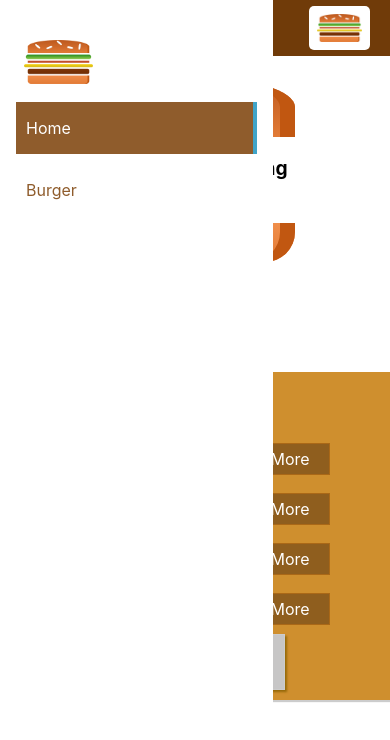
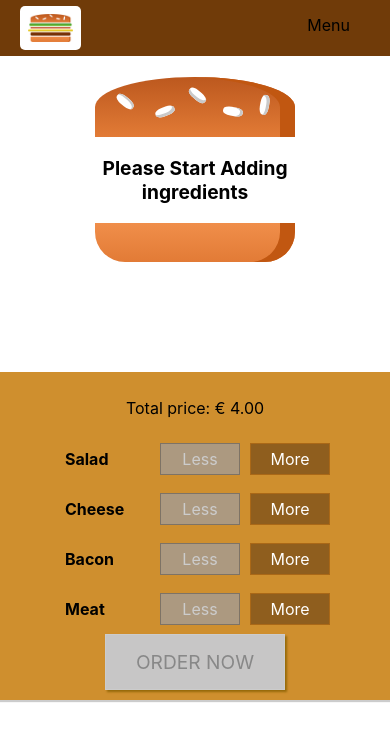
Before and after one commit to eduardtsatourov/burger, a React (Create React App) app: page / in a window 390 px wide. Shown: the top 740 px of the page. Built offline with nearby package versions, Linux system fonts and the light colour scheme.

Commit message:
added phone menu toggle

```diff
--- a/src/components/Layout/Layout.js
+++ b/src/components/Layout/Layout.js
@@ -1,19 +1,31 @@
-import React from 'react';
+import React, { Component } from 'react';
 import Aux from '../../hoc/AuxHoc';
 import SideDrawer from '../Navigation/SideDrawer/SideDrawer';
 import Toolbar from '../../components/Navigation/Toolbar/Toolbar';
 import classes from './Layout.module.css';
 
- let layout = (props) => {
+ class Layout extends Component {
+  state = {showSideDrawer: false}
+
+  sideDrawerClosedHandler = () => {
+    this.setState({showSideDrawer: false})
+  }
+
+  sideDrawerOpenHandler = () => {
+    this.setState({showSideDrawer: true})
+  }
+
+   render () {
     return (
       <Aux>
-      <SideDrawer />
-      <Toolbar />
+        <SideDrawer show={this.state.showSideDrawer} click={this.sideDrawerClosedHandler}/>
+        <Toolbar show={this.sideDrawerOpenHandler} />
         <main className={classes.Content}>
-        {props.children}
+          {this.props.children}
         </main>
       </Aux>
     )
    }
+}
 
-export default layout;
+export default Layout;
--- a/src/components/Navigation/SideDrawer/SideDrawer.js
+++ b/src/components/Navigation/SideDrawer/SideDrawer.js
@@ -1,11 +1,19 @@
 import React from 'react';
 import Logo from '../../Logo/Logo';
 import NavigationItems from '../NavigationItems/NavigationItems';
+import Backdrop from '../../UI/Backdrop/Backdrop';
+import Aux from '../../../hoc/AuxHoc';
 import classes from './SideDrawer.module.css';
 
-export default function SideDrawer() {
+export default function SideDrawer(props) {
+const attachClasses = [classes.SideDrawer, props.show ? classes.Open : classes.Close].join(' ');
+
   return (
-    <div className={classes.SideDrawer}>
+    <Aux>
+      <Backdrop
+        show={props.show}
+        click={props.click} />
+        <div className={attachClasses}>
           <div className={classes.Logo}>
             <Logo/>
           </div>
@@ -13,5 +21,6 @@ export default function SideDrawer() {
             <NavigationItems/>
           </nav>
         </div>
+    </Aux>
   )
 }
--- a/src/components/Navigation/SideDrawer/SideDrawer.module.css
+++ b/src/components/Navigation/SideDrawer/SideDrawer.module.css
@@ -9,7 +9,7 @@
   background-color: white;
   padding: 32px 16px;
   box-sizing: border-box;
-  transform: transfrom 0.3s ease-out;
+  transform: transform 1s ease-out;
 }
 
 @media (min-width: 500px) {
--- a/src/components/Navigation/Toolbar/Toolbar.js
+++ b/src/components/Navigation/Toolbar/Toolbar.js
@@ -6,10 +6,10 @@ import NavigationItems from "../NavigationItems/NavigationItems";
 const toolbar = props => {
   return (
     <header className={classes.Toolbar}>
-      <div>Menu</div>
       <div className={classes.Logo}>
         <Logo />
       </div>
+      <div className={classes.HideMenu} onClick={props.show}>Menu</div>
       <nav className={classes.hideNav}>
         <NavigationItems />
       </nav>
--- a/src/components/Navigation/Toolbar/Toolbar.module.css
+++ b/src/components/Navigation/Toolbar/Toolbar.module.css
@@ -20,9 +20,25 @@
 .Logo {
   height: 80%;
 }
+.HideMenu {
+  height: 100%;
+  box-sizing: border-box;
+  display: none;
+  padding: 15px 20px 0 ;
+  cursor: pointer;
+  border-Bottom: 4px solid transparent;
+}
 
+.HideMenu:hover {
+  border-Bottom: 4px solid #40A4C8;
+  background-color: rgb(83, 44, 6);
+  color: white;
+}
 @media (max-width: 499px) {
   .hideNav {
     display: none;
   }
+  .HideMenu {
+    display: block;
+  }
 }
```
Lines whose indentation alone changed are shown as unchanged.
